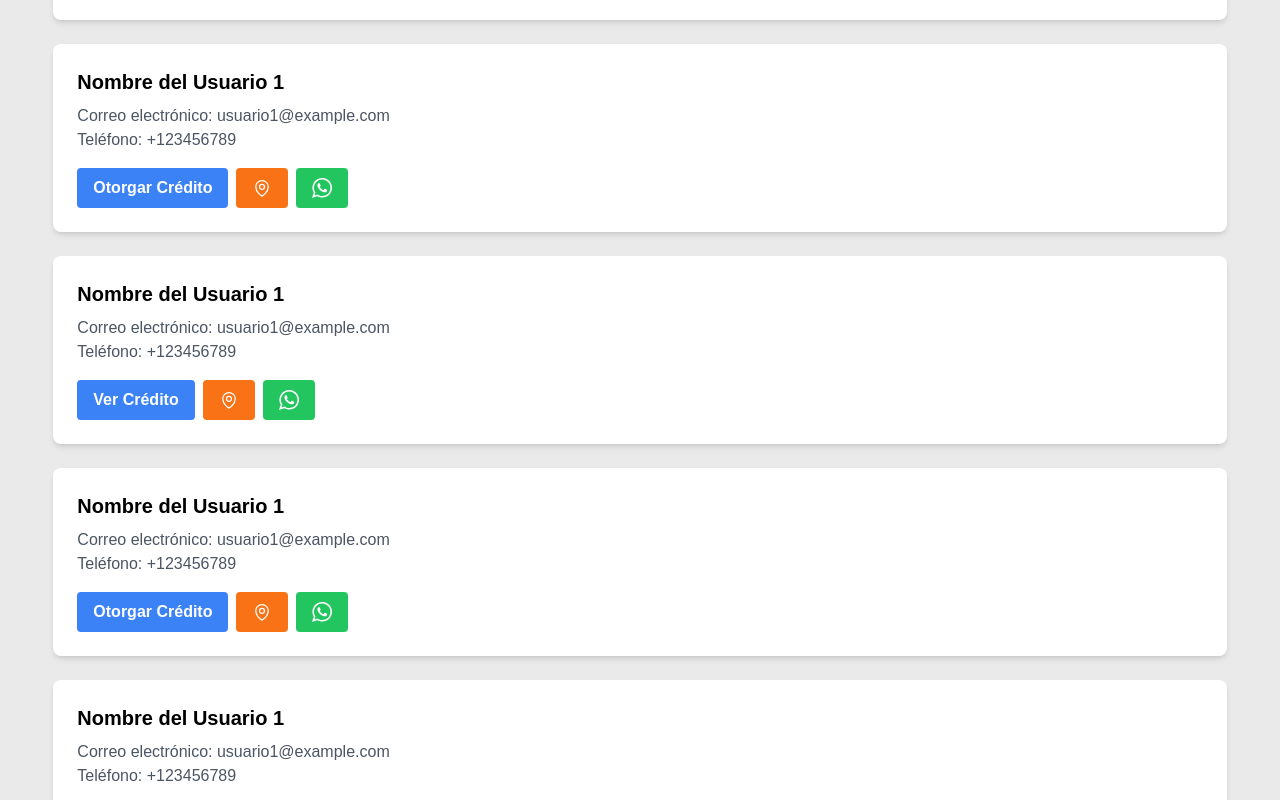
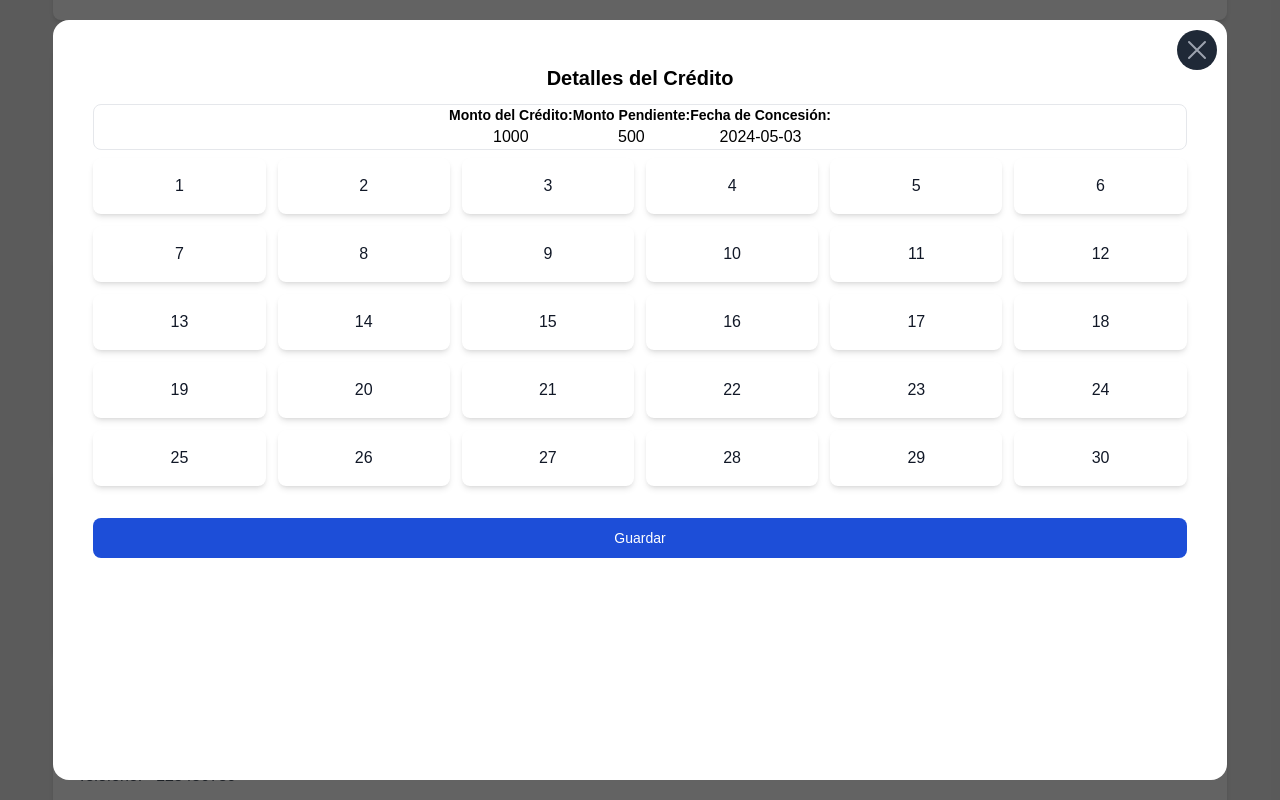
Before and after one commit to jostyace/pagos, a React (Vite) app: page / in a window 1280 px wide. Both pictures are taken after a click on the button "Ver Crédito". Shown: the part 402-1202 px from the top of the page. Built offline with nearby package versions, Linux system fonts and the light colour scheme.

Commit message:
Ver Credito

```diff
--- a/src/App.jsx
+++ b/src/App.jsx
@@ -7,10 +7,12 @@ import { Search } from './components/Search/Search';
 import { User } from './components/User/User'
 import { Mapa } from './components/Mapa/Mapa';
 import { NuevoCredito } from './components/NuevoCredito/NuevoCredito';
+import { VerCredito } from './components/VerCredito/VerCredito';
 
 function App() {
   const [newModal, setNewModal] = useState(false)
   const [nuevoCredito, setNuevoCredito] = useState(false)
+  const [verCredito, setVerCredito] = useState(false)
   const latitude = -2.2174673333358568; // Ejemplo de latitud
   const longitude = -80.85680016072722; // Ejemplo de longitud
   const zoom = 1;
@@ -24,7 +26,7 @@ function App() {
         <Search/>
         <User onClick={()=>setNuevoCredito(true)} detalles='Otorgar Crédito' color='#339955'/>
         <User detalles='Otorgar Crédito' color='#339955' />
-        <User detalles='Ver Crédito' color='#339955' />
+        <User onClick={()=>setVerCredito(true)} detalles='Ver Crédito' color='#339955' />
         <User detalles='Otorgar Crédito' color='#339955' />
         <User detalles='Otorgar Crédito' color='#339955' />
 
@@ -32,6 +34,8 @@ function App() {
       <MapLink latitude={latitude} longitude={longitude} />
       {newModal && <NewUser setNewModal={setNewModal}/>}
       {nuevoCredito && <NuevoCredito setNuevoCredito={setNuevoCredito}/>}
+      {verCredito && <VerCredito setVerCredito={setVerCredito}/>}
+
       <Mapa longitude={longitude} latitude={latitude} zoom={zoom}/>
 
   </div>
--- a/src/components/NuevoCredito/NuevoCredito.jsx
+++ b/src/components/NuevoCredito/NuevoCredito.jsx
@@ -29,7 +29,7 @@ export const NuevoCredito = ({ setNuevoCredito }) => {
 
   return (
     <div className="w-screen h-screen fixed items-center justify-center flex top-0 z-50 bg-[#0101019c]">
-      <div className="relative rounded-2xl w-11/12 h-4/5 p-10 bg-white">
+      <div className="relative flex flex-col gap-10 rounded-2xl w-11/12 h-4/5 p-10 bg-white">
         <h2 className="font-black text-3xl p-5 w-full text-center">
           Registrar Nuevo Pago
         </h2>
@@ -50,7 +50,7 @@ export const NuevoCredito = ({ setNuevoCredito }) => {
             <div>
               <RadioGroup value={tipoPago} onChange={setTipoPago}>
                 <RadioGroup.Label className="sr-only">Tipo de Pago</RadioGroup.Label>
-                <div className="space-y-2">
+                <div className="space-y-2 flex flex-col  gap-4">
                   {tiposDePago.map((tipo) => (
                     <RadioGroup.Option
                       key={tipo}
--- a/src/components/User/User.jsx
+++ b/src/components/User/User.jsx
@@ -14,8 +14,9 @@ export const User = ({detalles, onClick}) => {
           <p className="text-gray-600">Correo electrónico: usuario1@example.com</p>
           <p className="text-gray-600">Teléfono: +123456789</p>
         </div>
+        <div className="flex justify-between gap-2">
+          <button onClick={onClick} className="bg-blue-500 hover:bg-blue-600 text-white font-semibold py-2 px-4 mt-4 rounded transition duration-300 ease-in-out">{detalles}</button>
           <div className="flex gap-2">
-          <button onClick={onClick} className="bg-blue-500 hover:bg-blue-600 text-white font-semibold py-2 px-4 mt-4 rounded transition duration-300 ease-in-out">{detalles}</button>
             <button className=" bg-orange-500 hover:bg-orange-600 text-white font-semibold py-2 px-4 mt-4 rounded transition duration-300 ease-in-out"><MapPinIcon className="w-[20px]"/></button>
             <button className=" bg-green-500 hover:bg-green-600 text-white font-semibold py-2 px-4 mt-4 rounded transition duration-300 ease-in-out">
             <svg onClick={handleClick} className='w-[20px] h-[20px] stroke-white fill-white'>
@@ -23,5 +24,6 @@ export const User = ({detalles, onClick}) => {
                 </svg>
             </button>
           </div>
+        </div>
       </li>  )
 }
--- /dev/null
+++ b/src/components/VerCredito/VerCredito.jsx
@@ -0,0 +1,85 @@
+import { useState } from "react";
+import { XMarkIcon } from "@heroicons/react/24/outline";
+import { RadioGroup } from "@headlessui/react";
+
+export const VerCredito = ({ setVerCredito }) => {
+  const [montoCredito] = useState(1000); // Ejemplo de monto de crédito
+  const [montoPendiente] = useState(500); // Ejemplo de monto pendiente
+  const [fechaConcesion] = useState("2024-05-03"); // Ejemplo de fecha de concesión
+  const [opcionesSeleccionadas, setOpcionesSeleccionadas] = useState([]);
+
+  const handleGuardar = () => {
+    // Lógica para guardar las opciones seleccionadas
+    console.log("Opciones seleccionadas:", opcionesSeleccionadas);
+  };
+
+  return (
+    <div className="w-screen h-screen fixed items-center justify-center flex top-0 z-50 bg-[#0101019c]">
+      <div className="relative flex flex-col gap-2 rounded-2xl w-11/12 !h-[95%] p-10 bg-white">
+        <h2 className="font-black text-xl p-1 w-full text-center">
+          Detalles del Crédito
+        </h2>
+        <div className="border flex border-gray-200  justify-center items-center rounded-lg">
+          <div className="text-center">
+            <h3 className="font-semibold text-sm">Monto del Crédito:</h3>
+            <p>{montoCredito}</p>
+          </div>
+          <div className="text-center">
+            <h3 className="font-semibold text-sm ">Monto Pendiente:</h3>
+            <p>{montoPendiente}</p>
+          </div>
+
+          <div className="text-center">
+            <h3 className="font-semibold text-sm ">Fecha de Concesión:</h3>
+            <p>{fechaConcesion}</p>
+          </div>
+        </div>
+        <RadioGroup value={opcionesSeleccionadas} onChange={setOpcionesSeleccionadas}>
+          <RadioGroup.Label className="sr-only">Días de Pago</RadioGroup.Label>
+          <div className="grid grid-cols-6 gap-3 ">
+            {Array.from({ length: 30 }, (_, index) => index + 1).map((opcion) => (
+              <RadioGroup.Option
+                key={opcion}
+                value={opcion}
+                className={({ active, checked }) =>
+                  `${
+                    active
+                      ? 'ring-2 ring-white/60 ring-offset-2 ring-offset-sky-300'
+                      : ''
+                  }
+                  ${checked ? 'bg-sky-900/75 text-white' : 'bg-white'}
+                    relative flex cursor-pointer rounded-lg px-5 py-4 shadow-md focus:outline-none`
+                }
+              >
+                {({ active, checked }) => (
+                  <div className="flex w-full items-center justify-center">
+                    <RadioGroup.Label
+                      as="p"
+                      className={`font-medium text-center ${
+                        checked ? 'text-white' : 'text-gray-900'
+                      }`}
+                    >
+                      {opcion}
+                    </RadioGroup.Label>
+                  </div>
+                )}
+              </RadioGroup.Option>
+            ))}
+          </div>
+        </RadioGroup>
+        <button
+          onClick={handleGuardar}
+          className="text-white bg-blue-700 hover:bg-blue-800 focus:ring-4 focus:outline-none focus:ring-blue-300 font-medium rounded-lg text-sm w-full sm:w-auto px-5 py-2.5 mt-6"
+        >
+          Guardar
+        </button>
+        <button
+          onClick={() => setVerCredito(false)}
+          className="absolute w-[40px] top-[10px] right-[10px]  flex justify-center items-center rounded-full bg-gray-800 p-1 text-gray-400 hover:text-white focus:outline-none focus:ring-2 focus:ring-white focus:ring-offset-2 focus:ring-offset-gray-800"
+        >
+          <XMarkIcon />
+        </button>
+      </div>
+    </div>
+  );
+};
```
Lines whose indentation alone changed are shown as unchanged.
